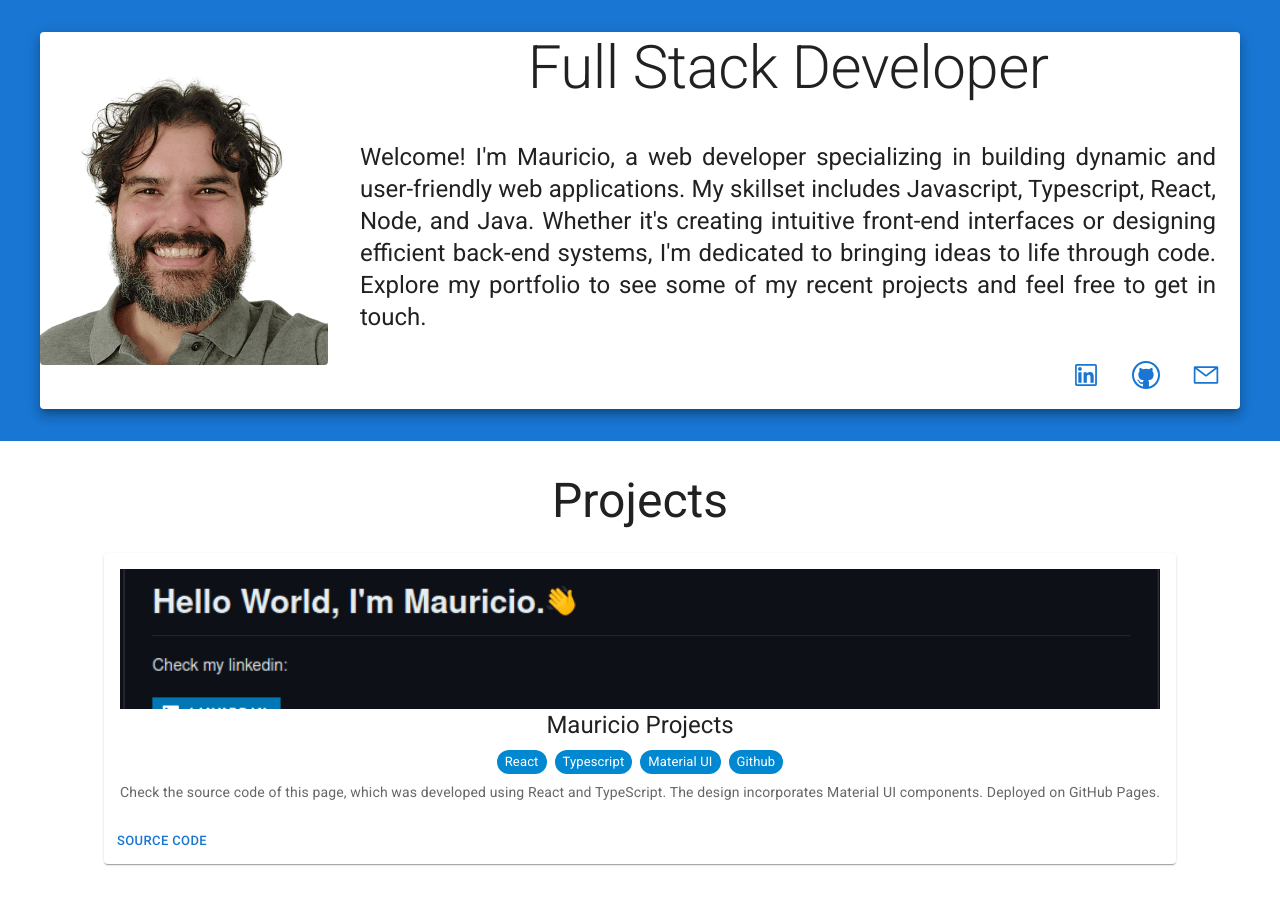
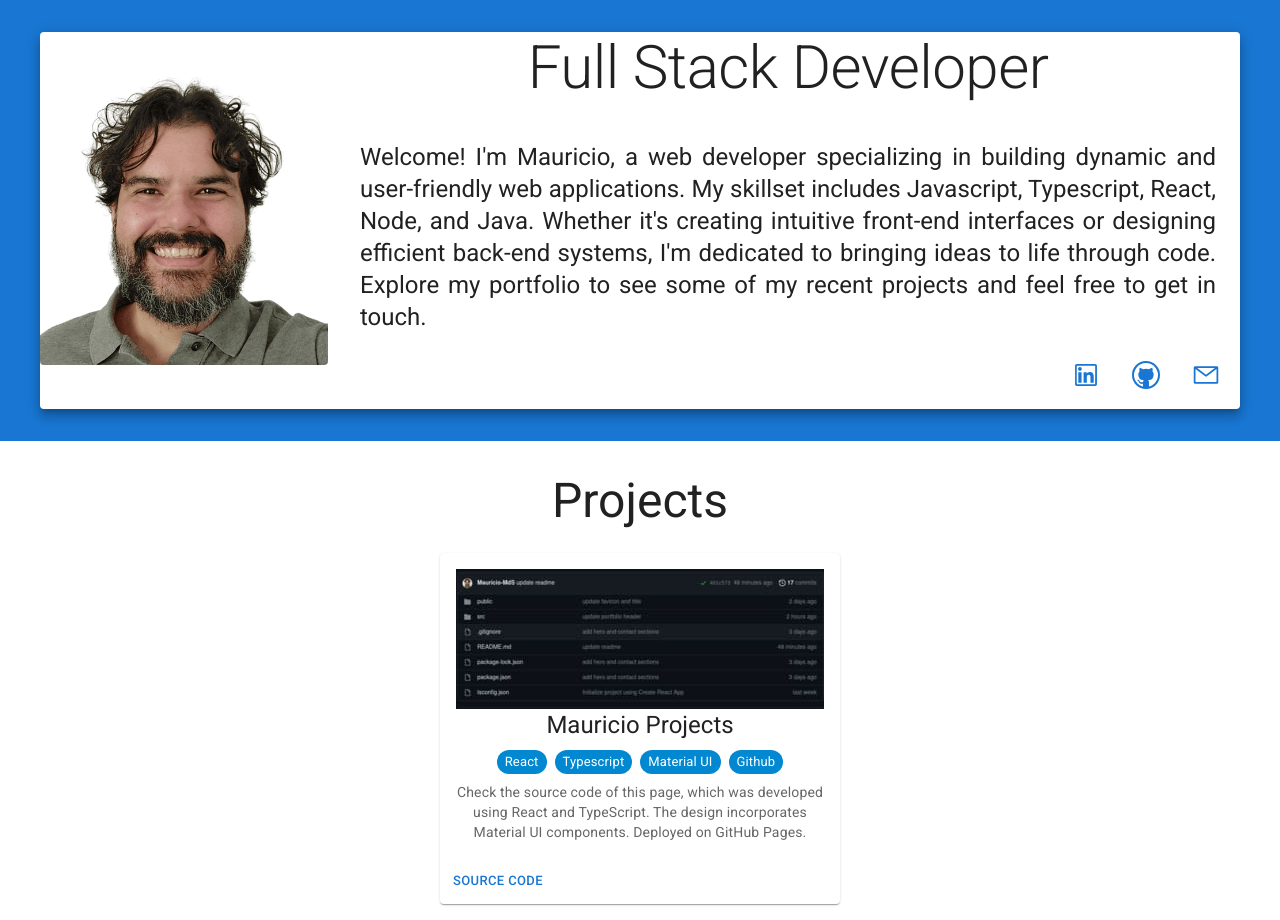
Before and after one commit to Mauricio-MdS/mauricio-mds.github.io, a React (Create React App) app: page / in a window 1280 px wide. Before the commit the page ends 880 px from the top, so only its background shows below. Built offline with nearby package versions, Linux system fonts and the light colour scheme.

Commit message:
update portfolio card size and image

```diff
--- a/src/components/Portfolio/Portfolio.tsx
+++ b/src/components/Portfolio/Portfolio.tsx
@@ -9,7 +9,7 @@ import {
   Stack,
   Typography,
 } from "@mui/material";
-import githubImg from "./github.png";
+import portfolioImg from "./assets/portfolio.jpg";
 
 function Portfolio() {
   return (
@@ -23,9 +23,10 @@ function Portfolio() {
       <Typography variant="h3" component="h2" gutterBottom>
         Projects
       </Typography>
-      <Card component="article">
+      <Stack direction='row' flexWrap='wrap' justifyContent='center' gap={2}>
+        <Card component="article" sx={{maxWidth: 400}}>
           <CardContent>
-          <CardMedia sx={{ height: 140 }} image={githubImg} title="" />
+            <CardMedia sx={{ height: 140 }} image={portfolioImg} title="" />
             <Typography gutterBottom variant="h5">
               Mauricio Projects
             </Typography>
@@ -42,9 +43,9 @@ function Portfolio() {
             </Stack>
 
             <Typography variant="body2" color="text.secondary">
-            Check the source code of this page, which was developed using React
-            and TypeScript. The design incorporates Material UI components.
-            Deployed on GitHub Pages.
+              Check the source code of this page, which was developed using
+              React and TypeScript. The design incorporates Material UI
+              components. Deployed on GitHub Pages.
             </Typography>
           </CardContent>
           <CardActions>
@@ -54,6 +55,7 @@ function Portfolio() {
           </CardActions>
         </Card>
       </Stack>
+    </Stack>
   );
 }
 
```
Also changed, not shown: src/components/Portfolio/assets/portfolio.jpg (added), src/components/Portfolio/github.png (deleted). Lines whose indentation alone changed are shown as unchanged.
